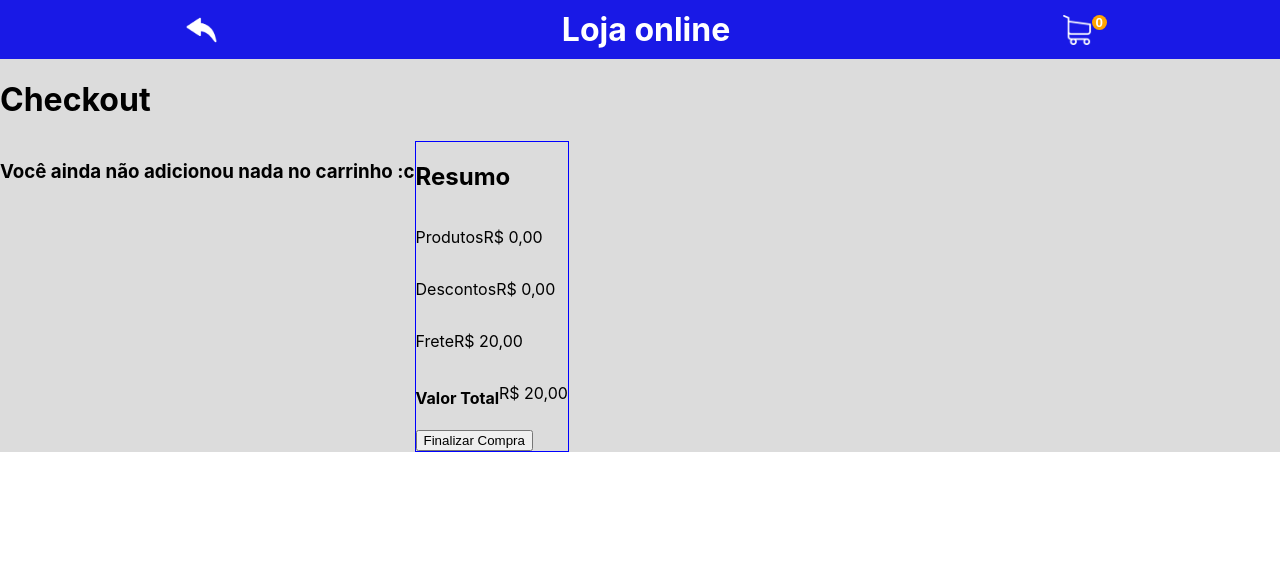
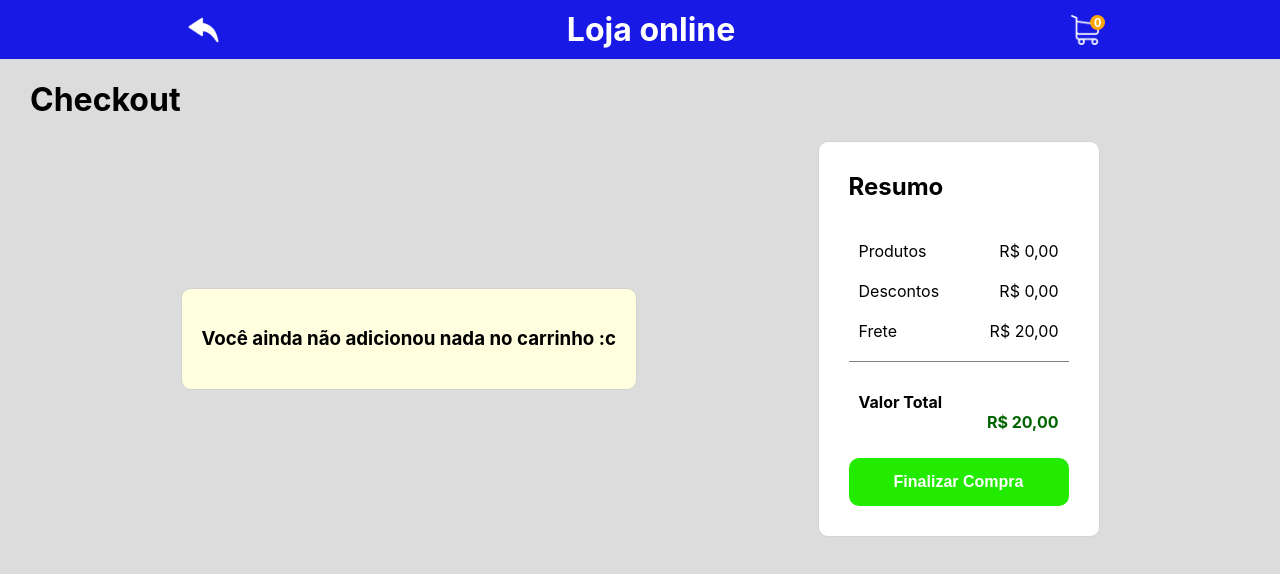
Before and after one commit to monteiroMS/desafiomovisis, a React (Create React App) app: page /carrinho in a window 1280 px wide. Shown: the top 574 px of the page. Built offline with nearby package versions, Linux system fonts and the light colour scheme.

Commit message:
estiliza o carrinho

```diff
--- a/src/App.tsx
+++ b/src/App.tsx
@@ -2,7 +2,6 @@ import React from 'react';
 import { Redirect, Route, Switch } from 'react-router-dom';
 import Cart from './pages/Cart';
 import Home from './pages/Home';
-import Product from './pages/Product';
 import NotFound from './pages/NotFound';
 import * as Styled from './App.styles';
 
@@ -12,7 +11,6 @@ function App() {
       <Switch>
         <Route exact path="/" component={ Home } />
         <Route path="/carrinho" component={ Cart } />
-        <Route path="/produto/:id" component={ Product } />
         <Route path="/404" component={ NotFound } />
         <Redirect to="/404" />
       </Switch>
--- a/src/components/Header/styles.ts
+++ b/src/components/Header/styles.ts
@@ -36,6 +36,8 @@ export const Container = styled.header`
 
 export const CounterContainer = styled.div`
   margin: 0;
+  margin-left: -10px;
+  z-index: 0;
   border-radius: 100%;
   color: white;
   text-align: center;
--- a/src/components/InCartProductCard/index.tsx
+++ b/src/components/InCartProductCard/index.tsx
@@ -47,13 +47,16 @@ const InCartProductCard = ({ product }: InCartProductPropType) => {
         src={ product.img }
         alt={ product.name }
       />
+      <Styled.DetailsContainer>
         <p>{ product.name }</p>
+        <Styled.ButtonsContainer>
           <p>{ `R$ ${beautify(getPrice())}` }</p>
           <button
             type="button"
             onClick={ handleQuantityChange }
             name="minus"
             disabled={ onlyOne() }
+            className="quantity-buttons"
           >
             -
           </button>
@@ -62,12 +65,14 @@ const InCartProductCard = ({ product }: InCartProductPropType) => {
             type="button"
             onClick={ handleQuantityChange }
             name="plus"
+            className="quantity-buttons"
           >
             +
           </button>
           <button
             type="button"
             onClick={ handleRemove }
+            className="remove-button"
           >
             <img
               alt="lixeira"
@@ -75,6 +80,8 @@ const InCartProductCard = ({ product }: InCartProductPropType) => {
               width="20px"
             />
           </button>
+        </Styled.ButtonsContainer>
+      </Styled.DetailsContainer>
     </Styled.ProductCard>
   );
 };
--- a/src/components/InCartProductCard/styles.ts
+++ b/src/components/InCartProductCard/styles.ts
@@ -1,6 +1,57 @@
 import styled from 'styled-components';
 
 export const ProductCard = styled.div`
-  border: 1px solid blue;
+  border: 1px solid lightgray;
+  border-radius: 10px;
+  box-shadow: 5px 5px 4px #888888;
   display: flex;
+  margin: 15px;
+  padding: 10px;
 `;
+
+export const DetailsContainer = styled.div`
+  display: flex;
+  flex-direction: column;
+`;
+
+export const ButtonsContainer = styled.div`
+  display: flex;
+  justify-content: space-evenly;
+  align-items: center;
+
+  p {
+    margin: 0;
+  }
+
+  .quantity-buttons {
+    border: none;
+    border-radius: 5px;
+    background-color: #1919e6;
+    color: white;
+    font-weight: 700;
+    padding: 5px;
+    width: 25px;
+  }
+
+  .quantity-buttons:hover  {
+    cursor: pointer;
+  }
+
+  .remove-button {
+    display: flex;
+    justify-content: center;
+    border: none;
+    border-radius: 5px;
+    background-color: #b22222;
+    padding: 5px;
+    width: 30px;
+
+    img {
+      filter: invert(100%);
+    }
+  }
+
+  .remove-button:hover {
+    cursor: pointer;
+  }
+`;
--- a/src/components/PurchaseSummary/index.tsx
+++ b/src/components/PurchaseSummary/index.tsx
@@ -49,13 +49,14 @@ const PurchaseSummary = () => {
         <p>Frete</p>
         <p>R$ 20,00</p>
       </Styled.SummaryText>
-      <Styled.SummaryText>
+      <Styled.TotalContainer>
         <h4>Valor Total</h4>
         <p>{ `R$ ${beautify(getTotal())}` }</p>
-      </Styled.SummaryText>
+      </Styled.TotalContainer>
       <button
         type="button"
         onClick={ completePurchase }
+        className="complete-purchase"
       >
         Finalizar Compra
       </button>
--- a/src/components/PurchaseSummary/styles.ts
+++ b/src/components/PurchaseSummary/styles.ts
@@ -1,9 +1,59 @@
 import styled from 'styled-components';
 
 export const Container = styled.aside`
-  border: 1px solid blue;
+  display: flex;
+  flex-direction: column;
+  border: 1px solid lightgray;
+  border-radius: 10px;
+  background-color: white;
+  padding: 10px 30px 30px;
+  height: min-content;
+
+  .complete-purchase {
+    border: none;
+    border-radius: 10px;
+    background-color: #22eb00;
+    color: white;
+    font-size: 16px;
+    font-weight: 700;
+    margin-top: 10px;
+    padding: 15px 35px;
+  }
+
+  .complete-purchase:hover {
+    cursor: pointer;
+  }
 `;
 
 export const SummaryText = styled.div`
   display: flex;
+  justify-content: space-between;
+  padding: 20px 10px 0;
+  align-items: center;
+  width: 200px;
+
+  p {
+    margin: 0;
+  }
 `;
+
+export const TotalContainer = styled.div`
+  border-top: 1px solid gray;
+  display: flex;
+  flex-direction: column;
+  margin-top: 20px;
+
+  h4 {
+    margin: 0;
+    margin-top: 30px;
+    margin-left: 10px;
+  }
+
+  p {
+    color: darkgreen;
+    font-weight: 700;
+    margin-top: 0;
+    padding-right: 10px;
+    align-self: end;
+  }
+`;
--- a/src/pages/Cart/index.tsx
+++ b/src/pages/Cart/index.tsx
@@ -30,7 +30,8 @@ const Cart = () => {
   return (
     <Styled.Container>
       <Header />
-      <h1>Checkout</h1>
+      <Styled.Title>Checkout</Styled.Title>
+      <Styled.ContentContainer>
         <Styled.Main>
           {cart[0].name === 'empty-cart' ? <h3>Você ainda não adicionou nada no carrinho :c</h3> : (
               <div className="cart-products-container">
@@ -43,8 +44,9 @@ const Cart = () => {
               </div>
             )
           }
-          <PurchaseSummary />
         </Styled.Main>
+        <PurchaseSummary />
+      </Styled.ContentContainer>
     </Styled.Container>
   );
 };
--- a/src/pages/Cart/styles.ts
+++ b/src/pages/Cart/styles.ts
@@ -1,10 +1,27 @@
 import styled from 'styled-components';
 
 export const Container = styled.div`
+  display: flex;
+  flex-direction: column;
   margin: 0;
+  min-height: 100vh;
+`;
+
+export const Title = styled.h1`
+  margin-left: 30px;
+`;
+
+export const ContentContainer = styled.div`
+  display: flex;
+  justify-content: space-evenly;
 `;
 
 export const Main = styled.main`
+  align-self: center;
+  background-color: #ffffe0;
+  border: 1px solid lightgray;
+  border-radius: 10px;
   display: flex;
-  max-width: 1000px;
+  flex-direction: column;
+  padding: 20px;
 `;
--- a/src/pages/Product/index.tsx
+++ /dev/null
@@ -1,10 +0,0 @@
-import React from 'react';
-import * as Styled from './styles';
-
-const Product = () => {
-  return (
-    <Styled.P>Esta é a página do produto</Styled.P>
-  );
-};
-
-export default Product;
--- a/src/pages/Product/styles.ts
+++ /dev/null
@@ -1,5 +0,0 @@
-import styled from 'styled-components';
-
-export const P = styled.p`
-  margin: 0;
-`;
```
Lines whose indentation alone changed are shown as unchanged.
